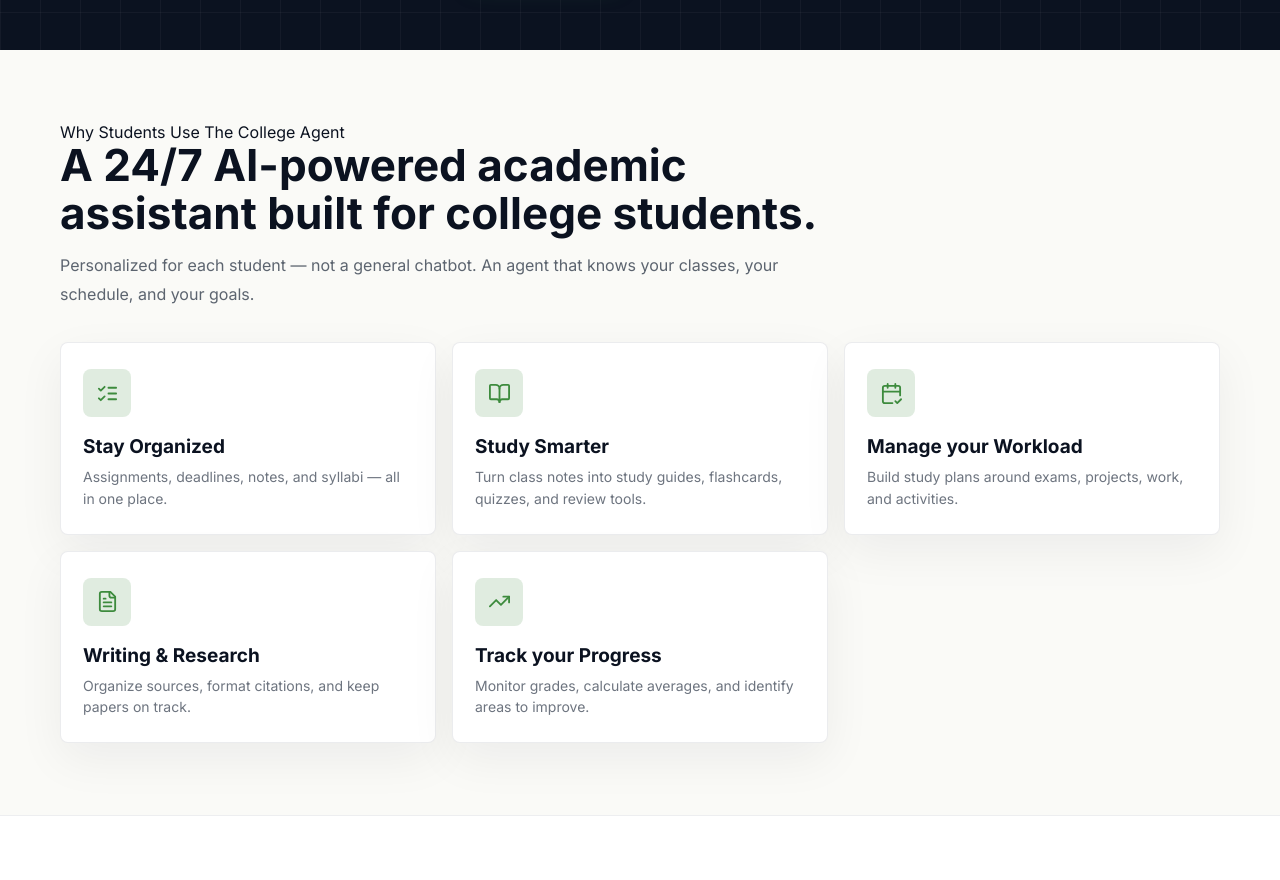
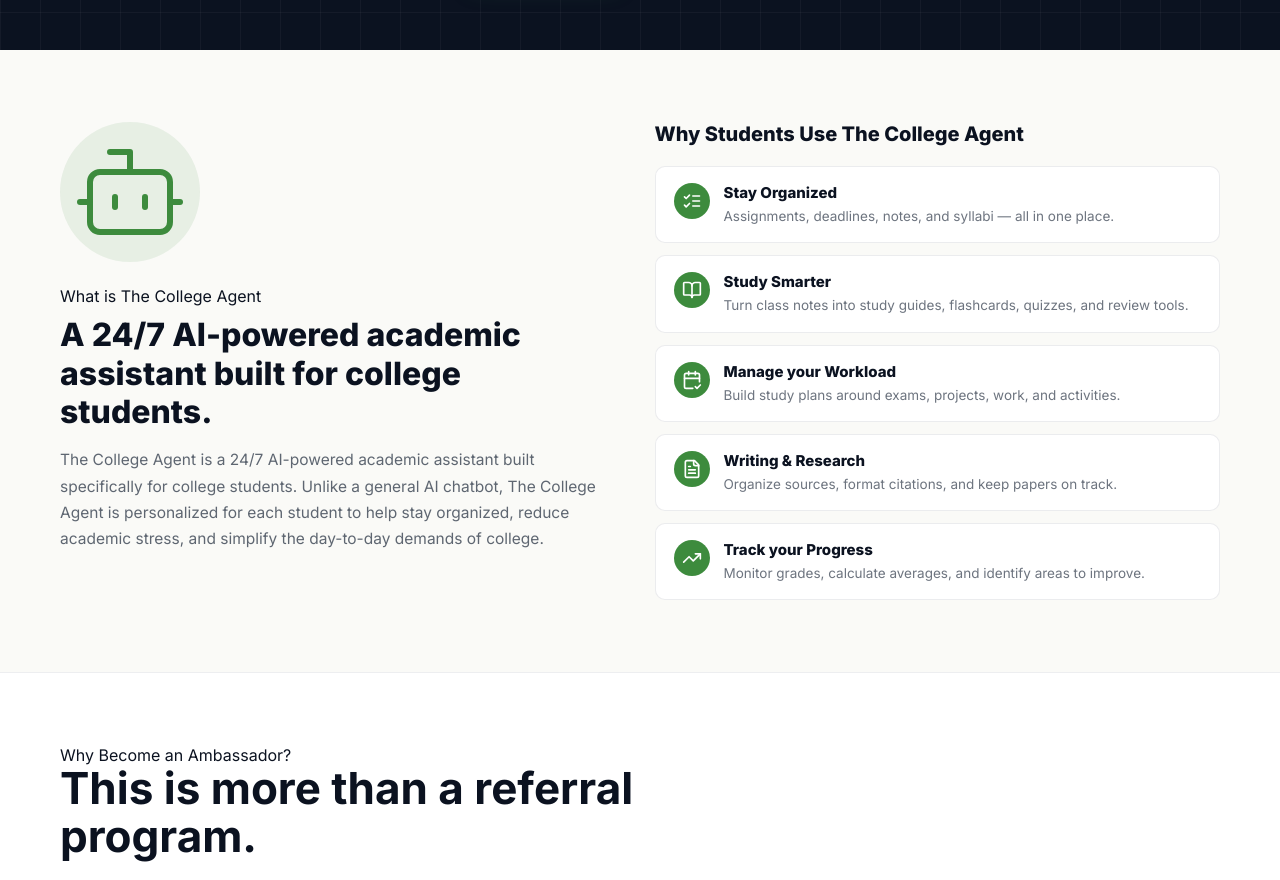
Before and after one commit to doralevich/the-college-agent, a Next.js app: page /ambassador in a window 1280 px wide. Shown: the part 660-1540 px from the top of the page. Built offline with nearby package versions, Linux system fonts and the light colour scheme; no server answers.

Commit message:
Ambassador: two-column "What is" / "Why Students Use" section (#22)
Mirrors Jill's flyer: robot graphic + "What is The College Agent" pitch on the left, five Why-Use cards stacked on the right with green icon badges. Robot slot uses a lucide Bot placeholder until the real PNG lands in public/.

```diff
--- a/app/ambassador/page.tsx
+++ b/app/ambassador/page.tsx
@@ -1,5 +1,5 @@
 import type { Metadata } from "next";
-import { CalendarCheck2, FileText, ListChecks, TrendingUp, BookOpen } from "lucide-react";
+import { Bot, CalendarCheck2, FileText, ListChecks, TrendingUp, BookOpen } from "lucide-react";
 import Nav from "../components/Nav";
 
 export const metadata: Metadata = {
@@ -92,23 +92,35 @@ export default function AmbassadorPage() {
         </section>
 
         <section className="affiliate-section">
-          <div className="affiliate-shell">
-            <div className="section-heading">
-              <span className="mono-label">Why Students Use The College Agent</span>
+          <div className="affiliate-shell what-is-shell">
+            <div className="what-is-left">
+              {/* Robot graphic slot — swap this Bot icon for an <Image src="/ambassador-bot.png"...>
+                  once the file is uploaded to public/. */}
+              <div className="robot-slot" aria-hidden="true">
+                <Bot size={120} strokeWidth={1.2} />
+              </div>
+              <span className="mono-label">What is The College Agent</span>
               <h2>A 24/7 AI-powered academic assistant built for college students.</h2>
               <p>
-                Personalized for each student — not a general chatbot. An agent that knows your
-                classes, your schedule, and your goals.
+                The College Agent is a 24/7 AI-powered academic assistant built specifically for
+                college students. Unlike a general AI chatbot, The College Agent is personalized
+                for each student to help stay organized, reduce academic stress, and simplify the
+                day-to-day demands of college.
               </p>
             </div>
-            <div className="fit-grid uses-grid">
-              {STUDENT_USES.map(({ icon: Icon, title, desc }) => (
-                <div key={title} className="fit-card use-card">
-                  <div className="fit-icon"><Icon size={23} strokeWidth={1.9} /></div>
-                  <h3>{title}</h3>
-                  <p>{desc}</p>
-                </div>
-              ))}
+            <div className="what-is-right">
+              <h3 className="why-use-title">Why Students Use The College Agent</h3>
+              <div className="why-use-list">
+                {STUDENT_USES.map(({ icon: Icon, title, desc }) => (
+                  <div key={title} className="why-use-card">
+                    <div className="why-use-icon"><Icon size={20} strokeWidth={2} /></div>
+                    <div>
+                      <h4>{title}</h4>
+                      <p>{desc}</p>
+                    </div>
+                  </div>
+                ))}
+              </div>
             </div>
           </div>
         </section>
@@ -525,6 +537,96 @@ export default function AmbassadorPage() {
           font-size: 14px;
           padding: 14px 36px;
         }
+        .what-is-shell {
+          display: grid;
+          grid-template-columns: minmax(0, 1fr) minmax(0, 1.05fr);
+          gap: 56px;
+          align-items: start;
+        }
+        .what-is-left {
+          display: flex;
+          flex-direction: column;
+          align-items: flex-start;
+        }
+        .robot-slot {
+          width: 140px;
+          height: 140px;
+          border-radius: 50%;
+          background: rgba(61,139,61,.1);
+          color: var(--green);
+          display: flex;
+          align-items: center;
+          justify-content: center;
+          margin-bottom: 24px;
+        }
+        .what-is-left .mono-label {
+          margin-bottom: 10px;
+        }
+        .what-is-left h2 {
+          font-size: clamp(24px, 2.6vw, 32px);
+          font-weight: 800;
+          color: var(--navy);
+          line-height: 1.2;
+          margin: 0 0 16px;
+        }
+        .what-is-left p {
+          font-size: 15.5px;
+          color: rgba(11,23,41,.65);
+          line-height: 1.7;
+          margin: 0;
+        }
+        .why-use-title {
+          font-size: 20px;
+          font-weight: 800;
+          color: var(--navy);
+          margin: 0 0 20px;
+        }
+        .why-use-list {
+          display: flex;
+          flex-direction: column;
+          gap: 12px;
+        }
+        .why-use-card {
+          display: flex;
+          align-items: flex-start;
+          gap: 14px;
+          padding: 16px 18px;
+          background: #fff;
+          border: 1px solid rgba(11,23,41,.08);
+          border-radius: 10px;
+        }
+        .why-use-icon {
+          flex-shrink: 0;
+          width: 36px;
+          height: 36px;
+          border-radius: 50%;
+          background: var(--green);
+          color: #fff;
+          display: flex;
+          align-items: center;
+          justify-content: center;
+        }
+        .why-use-card h4 {
+          font-size: 15px;
+          font-weight: 800;
+          color: var(--navy);
+          margin: 0 0 4px;
+        }
+        .why-use-card p {
+          font-size: 13.5px;
+          color: rgba(11,23,41,.6);
+          line-height: 1.5;
+          margin: 0;
+        }
+        @media (max-width: 820px) {
+          .what-is-shell {
+            grid-template-columns: 1fr;
+            gap: 40px;
+          }
+          .what-is-left {
+            align-items: flex-start;
+          }
+        }
         .uses-grid {
           grid-template-columns: repeat(3, 1fr);
           gap: 16px;
```
